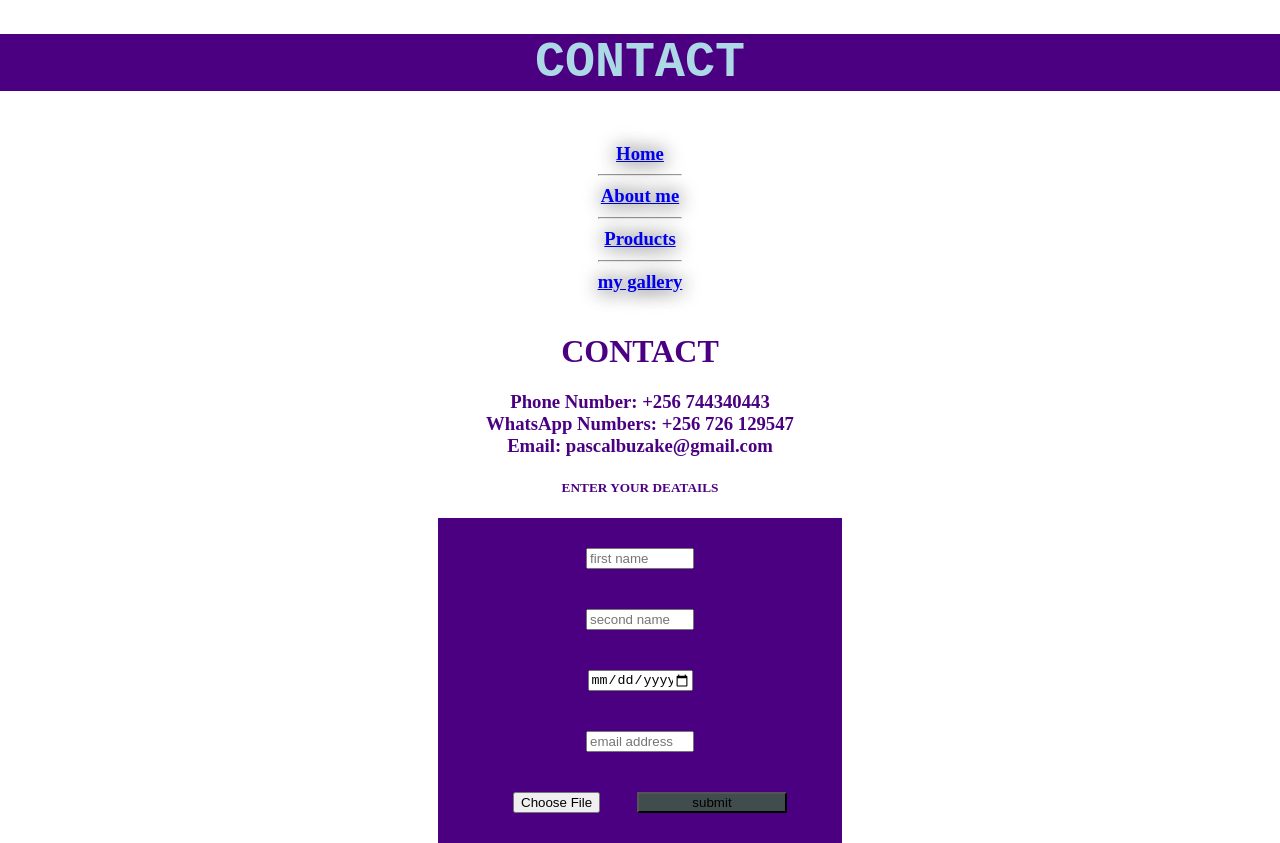
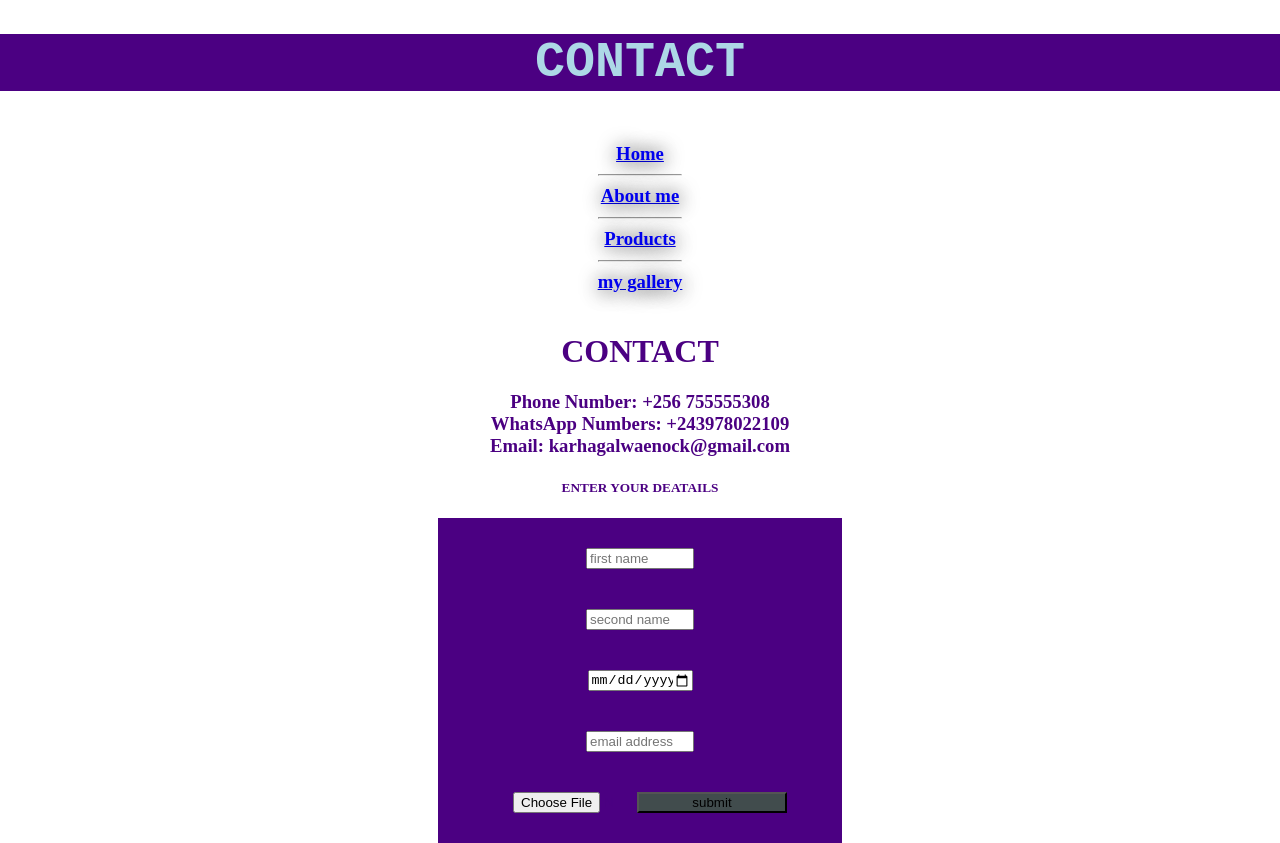
Before and after one commit to karhagalwaenock-collab/personnal-web, a plain HTML site: page contact me.html in a window 1280 px wide. Drawn offline with Linux system fonts and the light colour scheme.

Commit message:
Update contact me.html

```diff
--- a/contact me.html
+++ b/contact me.html
@@ -77,8 +77,8 @@
             <h1>CONTACT</h1>
         </div>
         <div class="content">
-            <h3>Phone Number: +256 744340443<br>WhatsApp Numbers: +256 726 129547<br>
-                Email: pascalbuzake@gmail.com</h3>
+            <h3>Phone Number: +256 755555308<br>WhatsApp Numbers: +243978022109<br>
+                Email: karhagalwaenock@gmail.com</h3>
         </div>
         <div class="from1">
             <h5 style="all">ENTER YOUR DEATAILS</h5>
```
